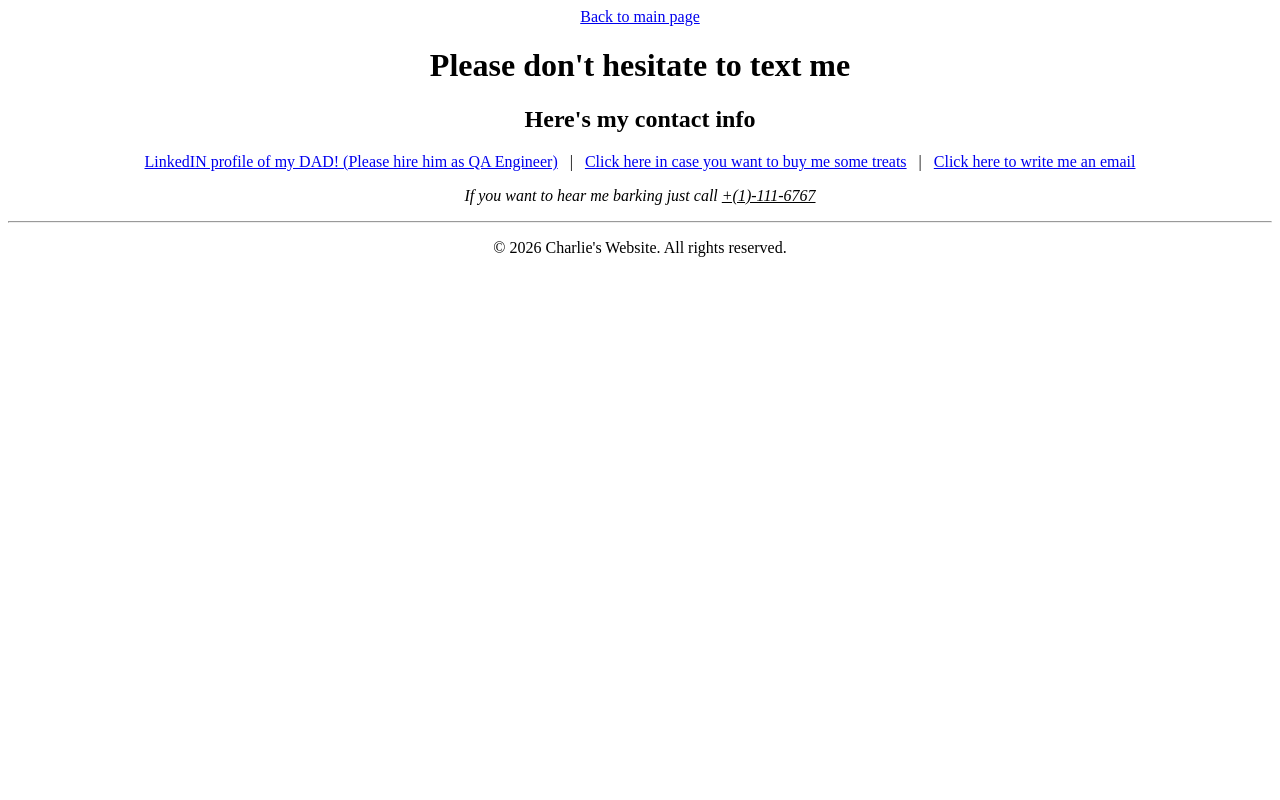
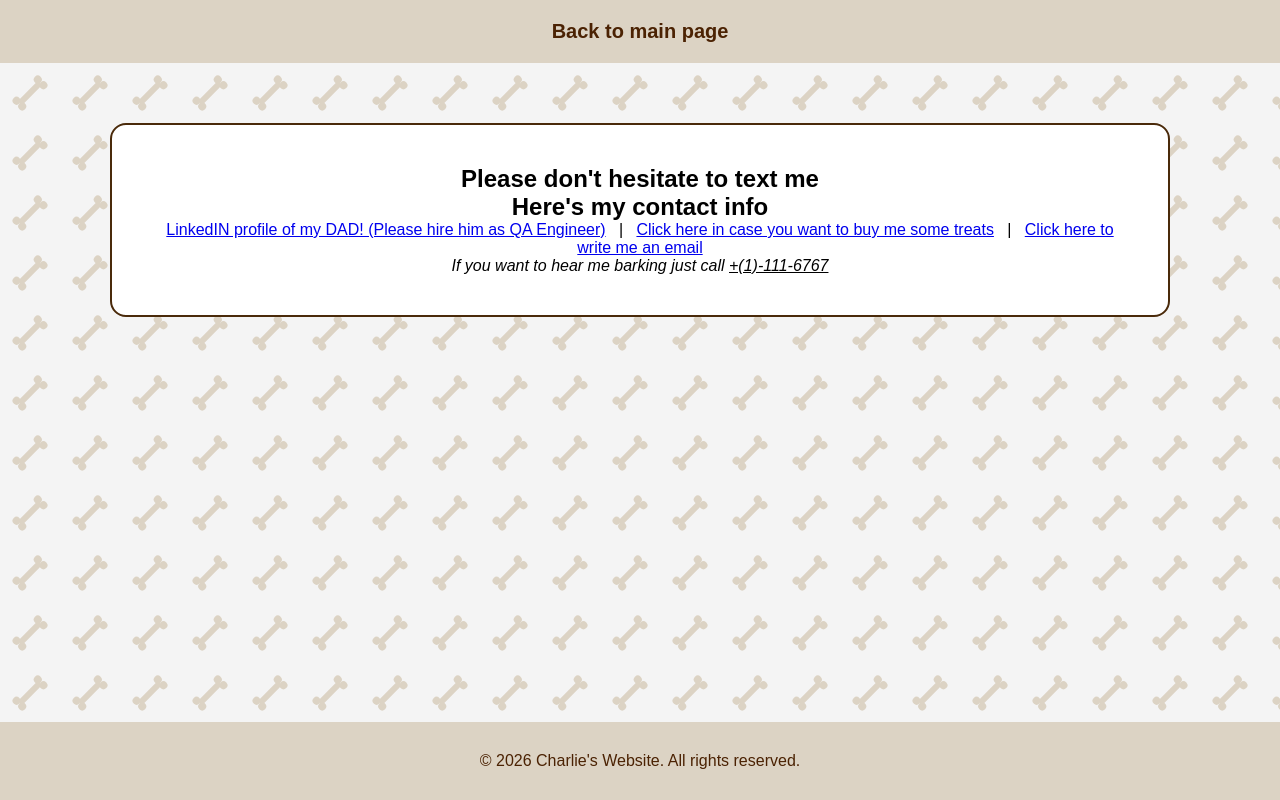
Before and after one commit to denysproductionn/Charlie-s-website, a plain HTML site: page pages/contact.html in a window 1280 px wide. Drawn offline with Linux system fonts and the light colour scheme.

Commit message:
Corrections on contacts page and style implementation

```diff
--- a/pages/contact.html
+++ b/pages/contact.html
@@ -5,19 +5,25 @@
     <meta charset="UTF-8">
     <meta name="viewport" content="width=device-width, initial-scale=1.0">
     <title>Charlie's contacts</title>
+
+    <link rel="stylesheet" href="../styles.css">
 </head>
 
 <body>
 
-    <center>
-        <nav>
-            <a href="/index.html">Back to main page</a>
+<header class="header">
+    <div class="container">
+        <nav class="nav">
+            <a href="../index.html">Back to main page</a>
         </nav>
+    </div>
+</header>
 
+<main class="main">
+    <div class="container">
+        <section class="card">
             <h1>Please don't hesitate to text me</h1>
             <h2>Here's my contact info</h2>
-
-
 
             <a href="https://www.linkedin.com/in/dnszhk/">LinkedIN profile of my DAD! (Please hire him as QA Engineer)</a>
              &nbsp; | &nbsp;
@@ -26,15 +32,16 @@
             <a href="mailto:charlieisthebest@gmail.com">Click here to write me an email</a>
 
             <p><i>If you want to hear me barking just call <u>+(1)-111-6767</u></i></p>
+        </section>
+    </div>
+</main>
 
-    </center>
-
-    <footer>
-        <hr>
+<footer class="footer">
+    <div class="container">
             <center>
                 <p>© 2026 Charlie's Website. All rights reserved.</p>
             </center>
-        </hr>
+    </div>
 </footer>
 
 </body>
```
Lines whose indentation alone changed are shown as unchanged.
